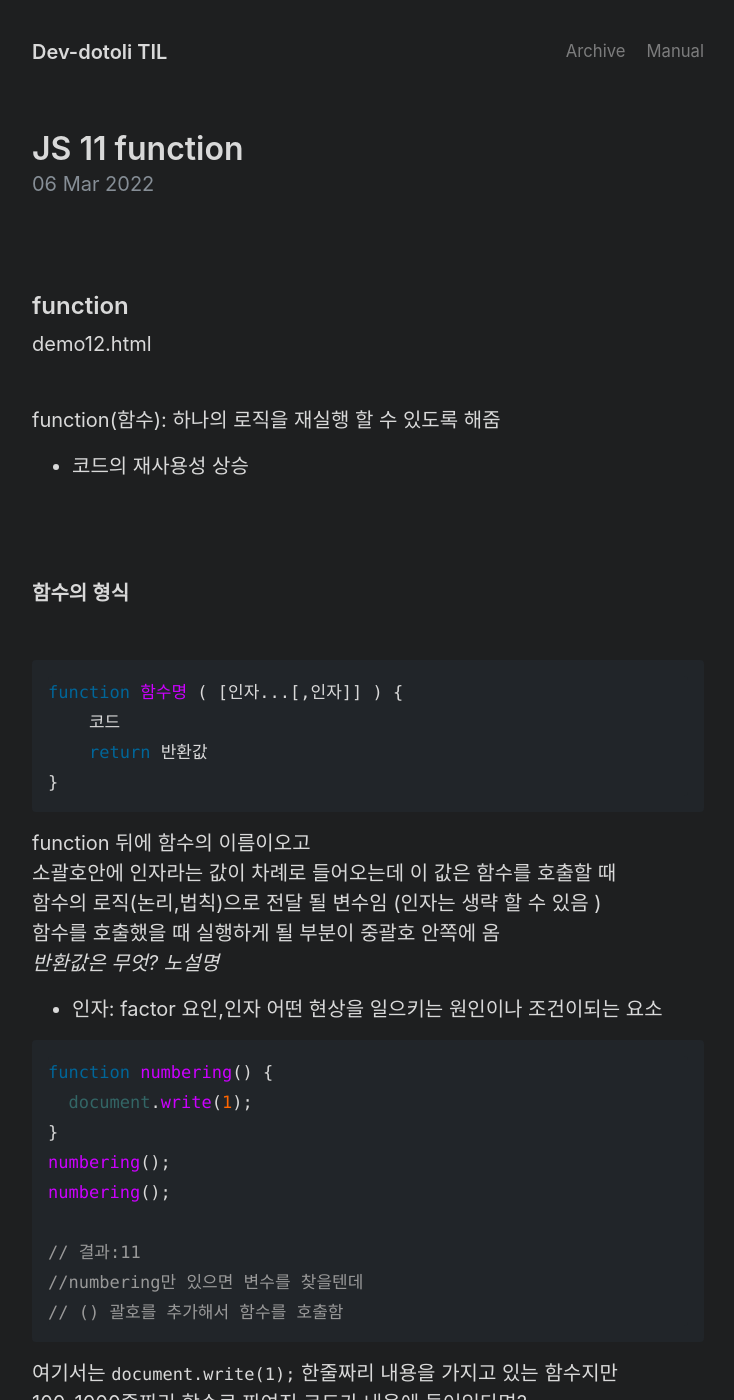
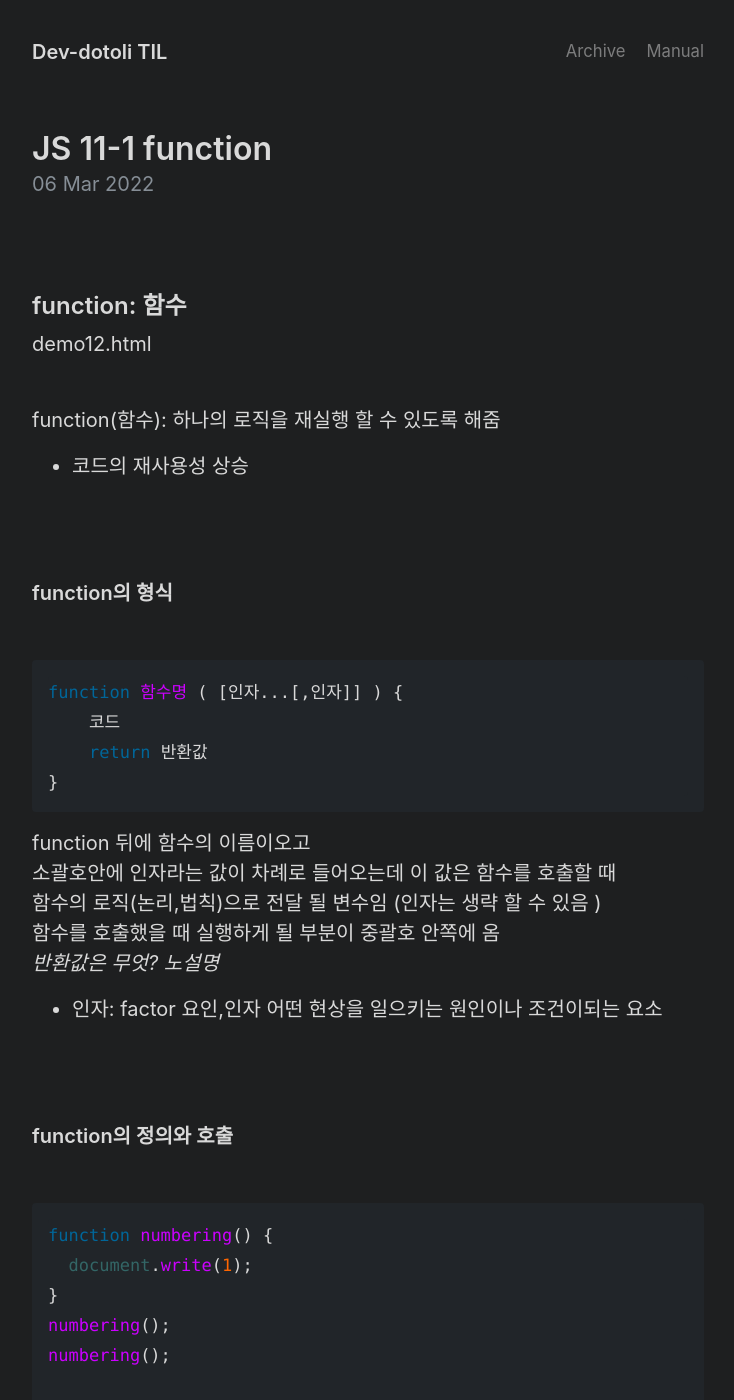
Before and after one commit to Dev-Dotoli/dev-dotoli.github.com, a Jekyll site: the page built from _posts/2022-03-06-JS-11-1-function.md, in a window 1280 px wide and 1400 px high. Shown: the whole window, without its empty margins (272-1006 px from the left). Built offline with Jekyll 4.4.1, drawn with Linux system fonts in a browser that asks for light colours; some of the changed text lies outside the part shown.

Commit message:
Docs: add contents, fix typo

````diff
--- a/_posts/2022-03-06-JS-11-function.md
+++ b/_posts/2022-03-06-JS-11-1-function.md
@@ -1,11 +1,11 @@
 ---
 layout: post
-title: JS 11 function
+title: JS 11-1 function
 ---
 
 <br><br>
 
-## function
+## function: 함수
 
 demo12.html
 <br><br>
@@ -16,7 +16,7 @@ function(함수): 하나의 로직을 재실행 할 수 있도록 해줌<br>
 
 <br><br>
 
-### 함수의 형식
+### function의 형식
 
 <br>
 
@@ -34,7 +34,12 @@ function 뒤에 함수의 이름이오고<br>
 _반환값은 무엇? 노설명_<br>
 
 - 인자: factor 요인,인자 어떤 현상을 일으키는 원인이나 조건이되는 요소
-  <br>
+
+<br><br>
+
+### function의 정의와 호출
+
+<br>
 
 ```javascript
 function numbering() {
@@ -50,7 +55,7 @@ numbering();
 
 여기서는 `document.write(1);` 한줄짜리 내용을 가지고 있는 함수지만<br>
 100-1000줄짜리 함수로 짜여진 코드가 내용에 들어있다면?<br>
-함수호출 한번으로 그 코드를 다 불러올 수 있는 것
+함수호출 한번으로 그 코드를 다 불러올 수 있는 것<br>
 <br><br>
 
 ```javascript
@@ -65,4 +70,5 @@ function numbering() {
 //i가 0부터 1씩증가하면서 10보다 작을 때 까지 출력
 ```
 
+조건을 바꾸면 간단한 명령으로 원하는 만큼 호출 할 수 있음<br>
 이렇듯 코드의 재사용성이 높아짐
````
